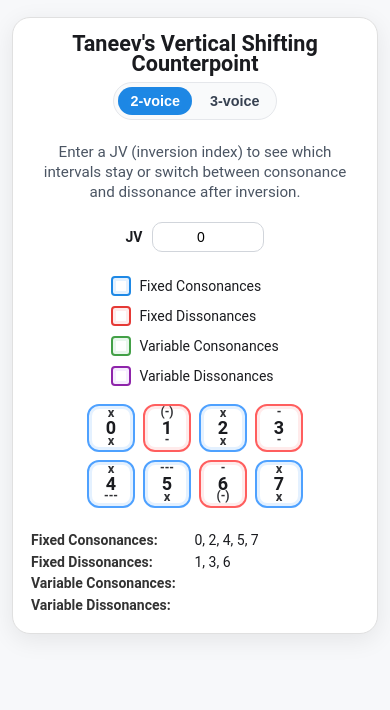
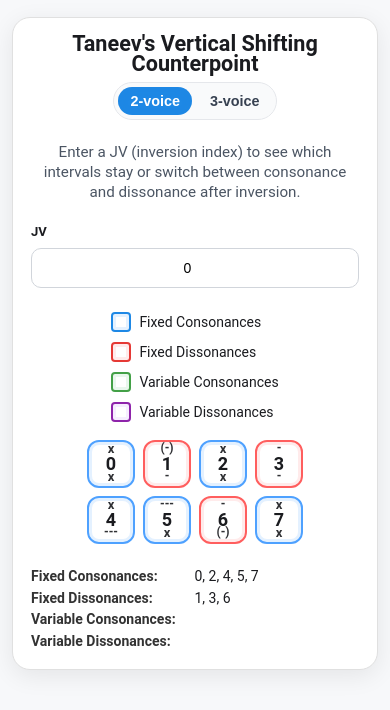
Before and after one commit to AlexThomHab/InvertibleCounterpoint, an Angular app: page / in a window 390 px wide. Shown: the top 710 px of the page. Built offline with nearby package versions, Linux system fonts and the light colour scheme.

Commit message:
phone ui fix
phone ui fix

```diff
--- a/src/app/component/counterpoint-ui.component.css
+++ b/src/app/component/counterpoint-ui.component.css
@@ -440,3 +440,76 @@ html, body { height: 100%; }
   color: #6b7280;
   margin-top: 8px;
 }
+
+/* Controls: wrap and size safely */
+.controls {
+  display: flex;
+  flex-wrap: wrap;
+  justify-content: center;
+  align-items: flex-end;
+  gap: 12px;
+  margin: 10px 0 16px;
+}
+
+.control {
+  display: flex;
+  align-items: center;
+  gap: 8px;
+  /* prevent shrinking text from pushing out of view */
+  min-width: 0;
+}
+
+/* Inputs adapt: never exceed container, stay tappable */
+.control input[type="number"] {
+  box-sizing: border-box;
+  width: 120px;             /* default desktop-ish */
+  max-width: 100%;
+  padding: 6px 10px;
+  border-radius: 10px;
+  border: 1px solid #d1d5db;
+  font-size: 14px;
+  text-align: center;
+  transition: border-color .2s, box-shadow .2s;
+  background: #fff;
+}
+
+/* Labels */
+.control label {
+  font-weight: 600;
+  font-size: 14px;
+  white-space: nowrap;
+}
+
+/* Tablet and down: make controls two columns */
+@media (max-width: 640px) {
+  .control {
+    /* two columns that fit even with long labels */
+    width: calc(50% - 6px);
+    justify-content: center;
+  }
+  .control input[type="number"] {
+    width: 100%;
+  }
+}
+
+/* Small phones: single column, label above input for clarity */
+@media (max-width: 400px) {
+  .control {
+    width: 100%;
+    flex-direction: column;
+    align-items: stretch;
+    gap: 6px;
+  }
+  .control label {
+    text-align: left;
+    font-size: 13px;
+  }
+  .control input[type="number"] {
+    height: 40px;           /* larger tap target */
+  }
+}
+
+/* Safety: never allow horizontal scroll due to controls */
+.cp-wrapper, .cp-card {
+  overflow-x: hidden;
+}
--- a/src/app/component/counterpoint-ui.component.html
+++ b/src/app/component/counterpoint-ui.component.html
@@ -43,8 +43,10 @@
       </p>
 
       <div class="controls">
+        <div class="control">
           <label for="jv">JV</label>
           <input id="jv" type="number" [(ngModel)]="_jvInput" (ngModelChange)="OnJvInput()" />
+        </div>
       </div>
 
       <div class="legend">
@@ -93,14 +95,20 @@
       </p>
 
       <div class="controls">
+        <div class="control">
           <label for="jvPrime">JV′</label>
           <input id="jvPrime" type="number" [(ngModel)]="_jvPrimeInput" (ngModelChange)="onThreeVoiceInput()" />
+        </div>
 
+        <div class="control">
           <label for="jvDoublePrime">JV″</label>
           <input id="jvDoublePrime" type="number" [(ngModel)]="_jvDoublePrimeInput" (ngModelChange)="onThreeVoiceInput()" />
+        </div>
 
+        <div class="control">
           <label for="jvSigma">JVΣ</label>
           <input id="jvSigma" type="number" [value]="_jvSigmaView" readonly />
+        </div>
       </div>
 
       <!-- Row 0: I↔II (JV′) -->
--- a/src/app/component/counterpoint-ui.component.ts
+++ b/src/app/component/counterpoint-ui.component.ts
@@ -10,7 +10,6 @@ import { SuspensionTreatmentEnum } from '../models/SuspensionTreatmentEnum';
 import { InvertedIntervals, InvertedIntervalsDetailed } from '../models/InvertedIntervals';
 import { ThreeVoiceGivenJvIndexValuesCalculator } from '../services/ThreeVoiceGivenJvIndexCalculator';
 
-// ---------- helpers MUST be above @Component ----------
 type Cell = {
   index: number;
   topGlyph: string;
```
Lines whose indentation alone changed are shown as unchanged.
